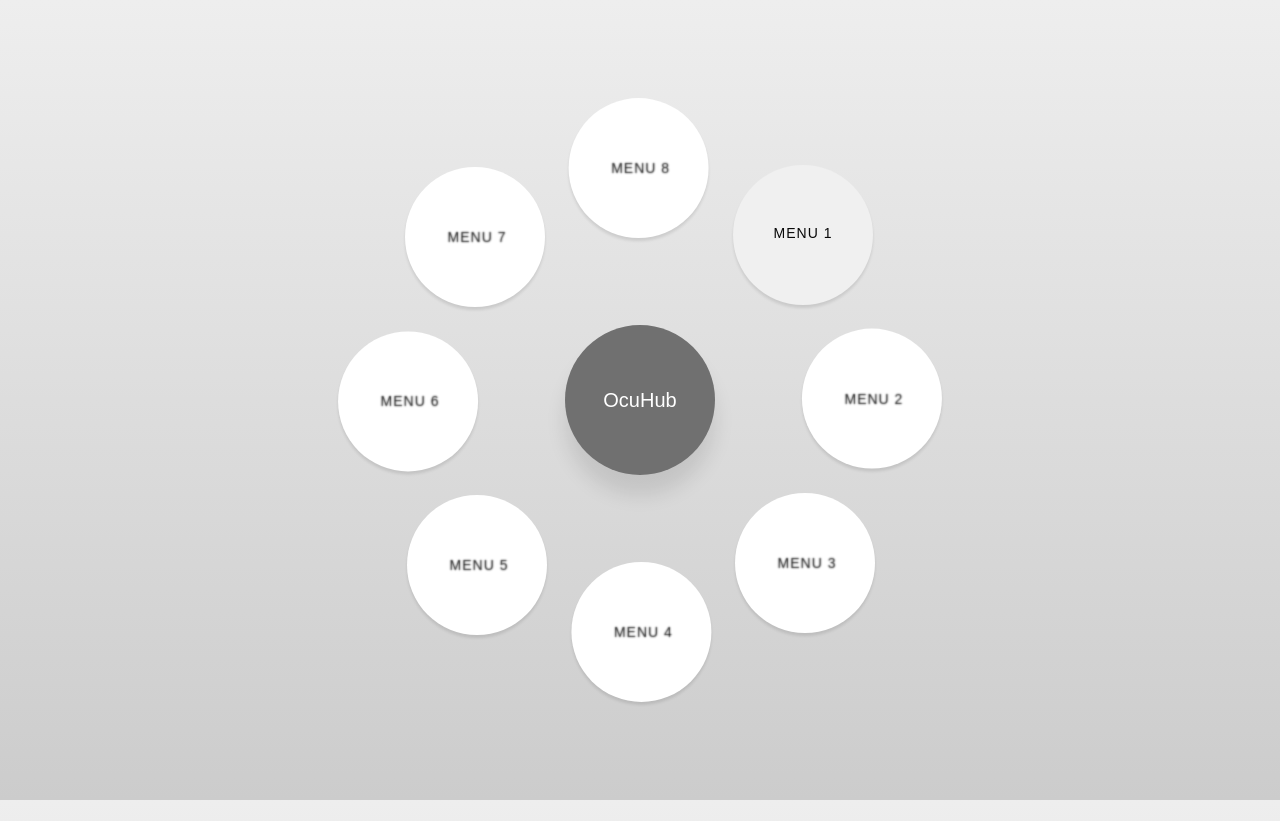
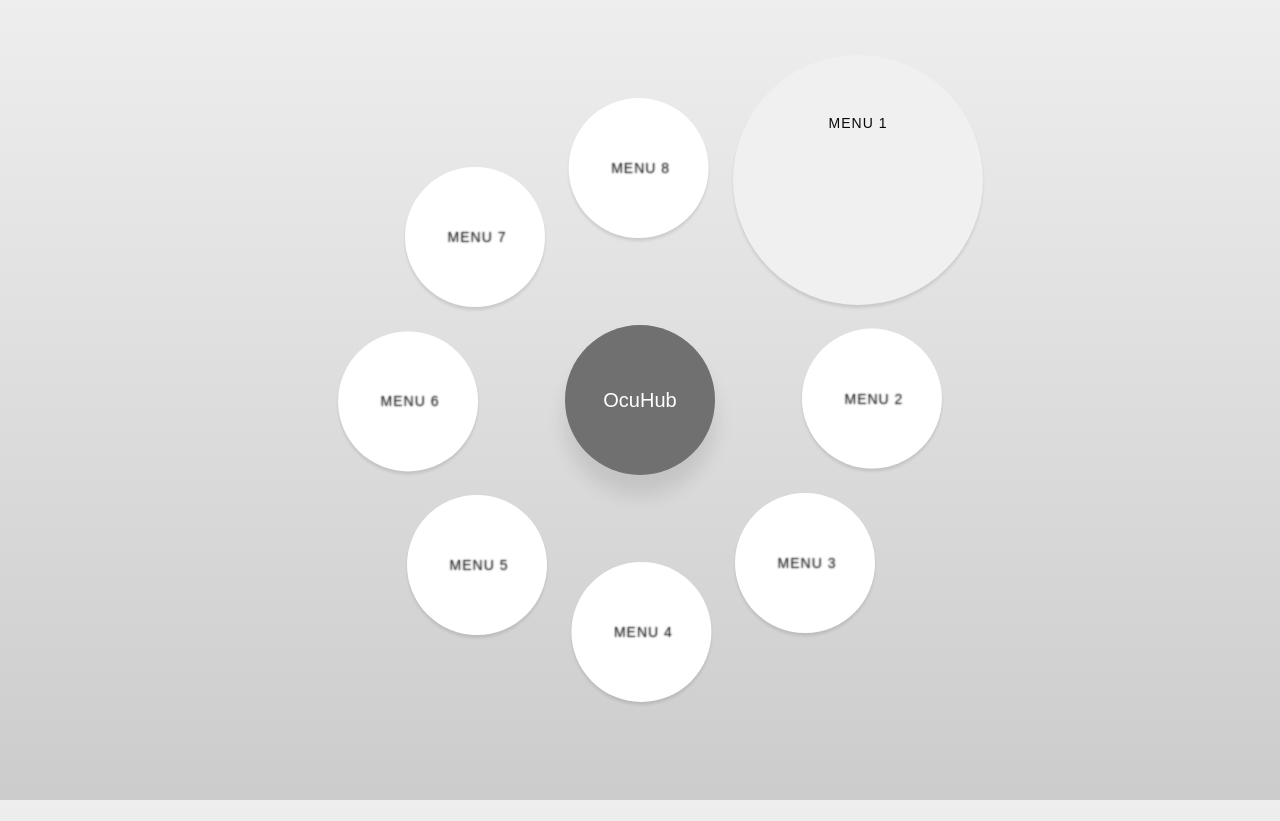
Before and after one commit to egalipchak/OcuHub, a plain HTML site: page index.html in a window 1280 px wide. In both pictures the pointer is over the label "MENU 1". Drawn offline with nearby package versions, Linux system fonts and the light colour scheme.

Commit message:
deleted more

```diff
--- a/index.html
+++ b/index.html
@@ -42,7 +42,9 @@ body {
   transition: all .1s;
 }
 
-.selector button:hover { background: #99CCFF; } /* CENTER BUTTON COLOR ON HOVER*/
+.selector button:hover {
+  background: #99CCFF;
+} /* CENTER BUTTON COLOR ON HOVER*/
 
 .selector button:focus { outline: none; }
 
@@ -109,32 +111,10 @@ body {
   transition: all 0.8s ease-in-out, color 0.1s, background 0.1s;
 }
 
-.selector li input + label:hover { background: #f0f0f0; }
-
-.selector li input:checked + label {
-  background: #5cb85c;                   /* COLOR AFTER BUTTON CLICK */
-  color: white;
-}
-
-.selector li input:checked + label:hover {
-  background: #449d44;
+.selector.open label:hover {
+  background: #f0f0f0;
   width: 250px;               /* BUTTON SIZES */
   height: 250px;
-  line-height: 239px;         /* MENU FONT CENTERED(hardcoded) */
-  margin-left: 38px;          /* DO NOT CHANGE -- button enlargement ratio */
-  margin-bottom: -57px;       /* DO NOT CHANGE -- button enlargement ratio */
-  box-shadow: 0 3px 3px rgba(0, 0, 0, 0.1);
-  font-size: 14px;
-}
-
-.selector li label:hover {
-  background: #449d44;
-  width: 140px;               /* BUTTON SIZES */
-  height: 140px;
-  line-height: 137px;         /* MENU FONT CENTERED(hardcoded) */
-  margin-left: 93px;
-  box-shadow: 0 3px 3px rgba(0, 0, 0, 0.1);
-  font-size: 14px;
 }
 
 .selector.open li input + label {
@@ -189,7 +169,7 @@ body {
   <button>OcuHub</button>
 </div>
 <script src="http://ajax.googleapis.com/ajax/libs/jquery/1.11.1/jquery.min.js"></script><script>var nbOptions = 8;
-var angleStart = -360;
+var angleStart = -380;
 
 // jquery rotate animation
 function rotate(li,d) {
```
